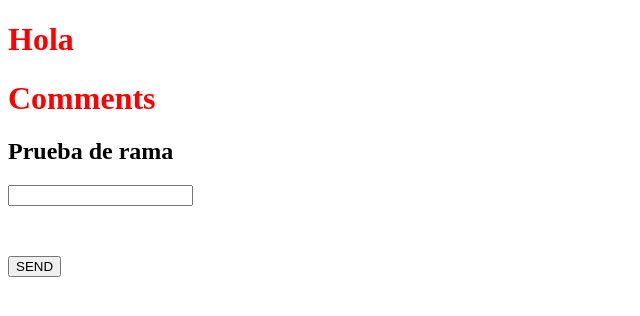
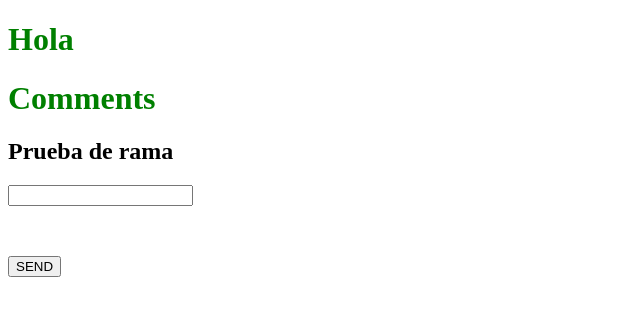
Before and after one commit to Hendersor/comments-crud, a website: page index.html in a window 1280 px wide. Shown: the whole page, without its empty margins (0-640 px from the left). Drawn offline with Linux system fonts and the light colour scheme.

Commit message:
color green

```diff
--- a/styles/mobiles.scss
+++ b/styles/mobiles.scss
@@ -1,3 +1,3 @@
 h1 {
-  color: red;
+  color: green
 }
```
Also changed, not shown: dist/mobiles.css, 1 other file.
